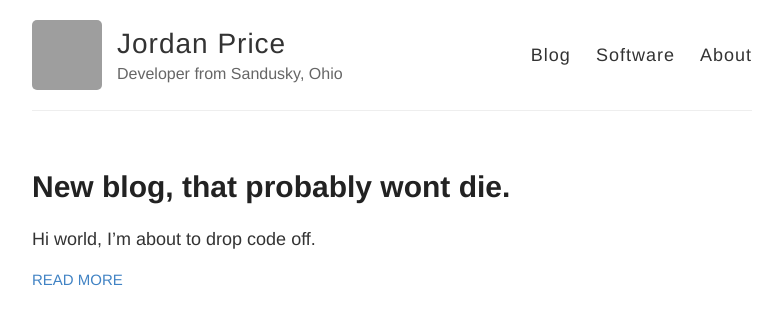
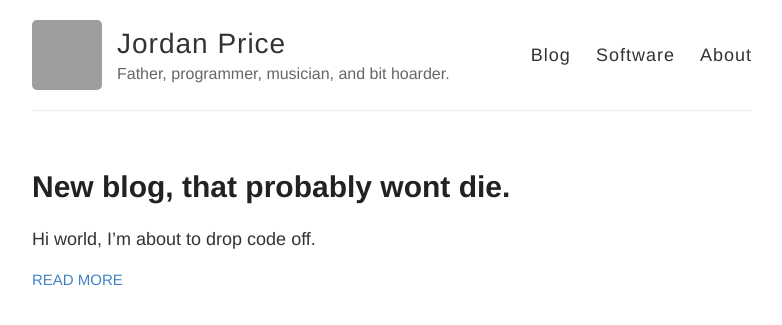
Before and after one commit to thejordanprice/thejordanprice.github.io, a Jekyll site: the page built from index.html, in a window 1280 px wide. Shown: the top 325 px of the page, without its empty margins (248-1030 px from the left). Built offline with Jekyll 4.4.1, drawn with Linux system fonts in a browser that asks for light colours; grey boxes are pictures that could not be loaded.

Commit message:
Update _config.yml

```diff
--- a/_config.yml
+++ b/_config.yml
@@ -6,7 +6,7 @@
 name: Jordan Price
 
 # Short bio or description (displayed in the header)
-description: Developer from Sandusky, Ohio
+description: Father, programmer, musician, and bit hoarder.
 
 # URL of your avatar or profile pic (you could use your GitHub profile pic)
 avatar: https://avatars2.githubusercontent.com/u/23624596?v=3&s=460
```
